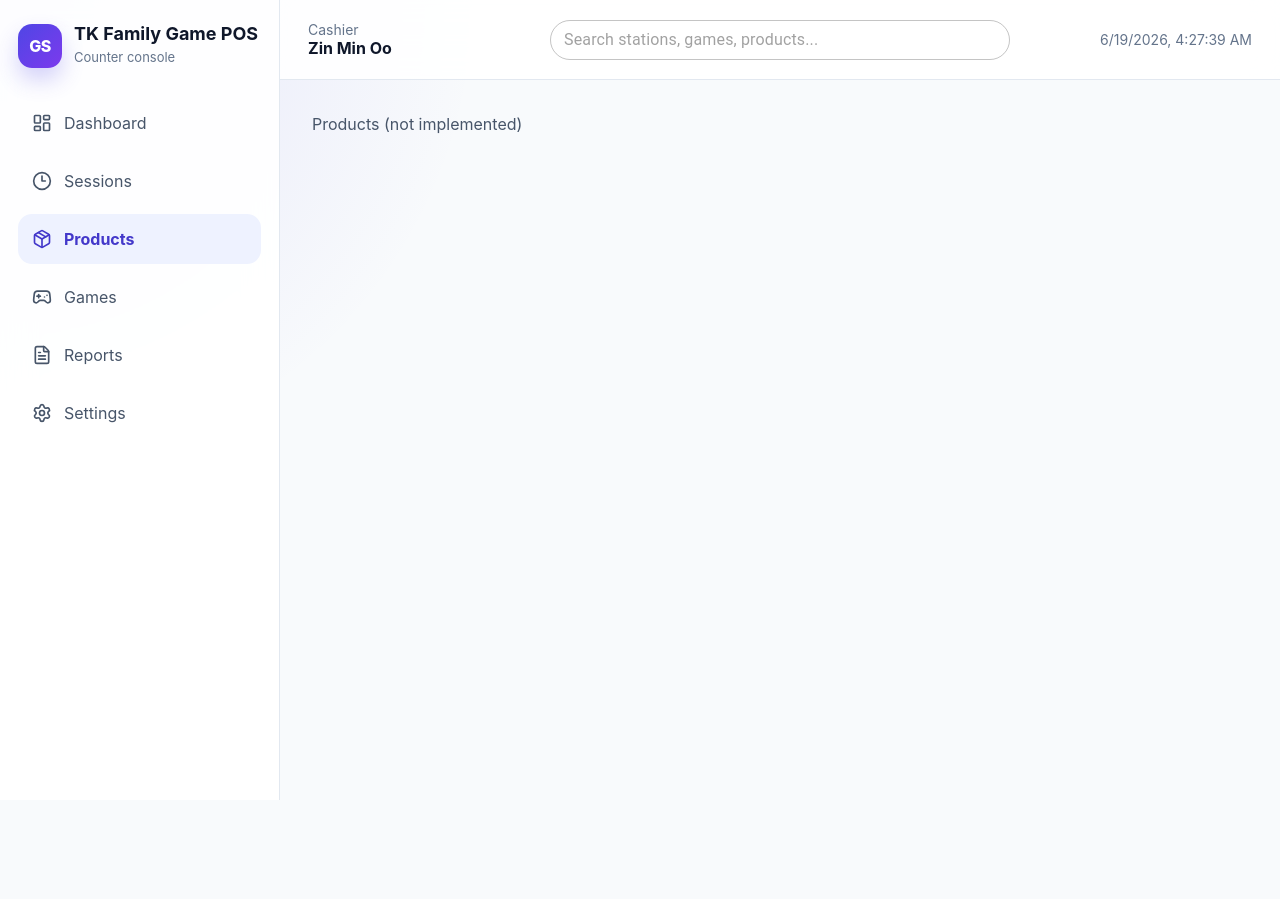
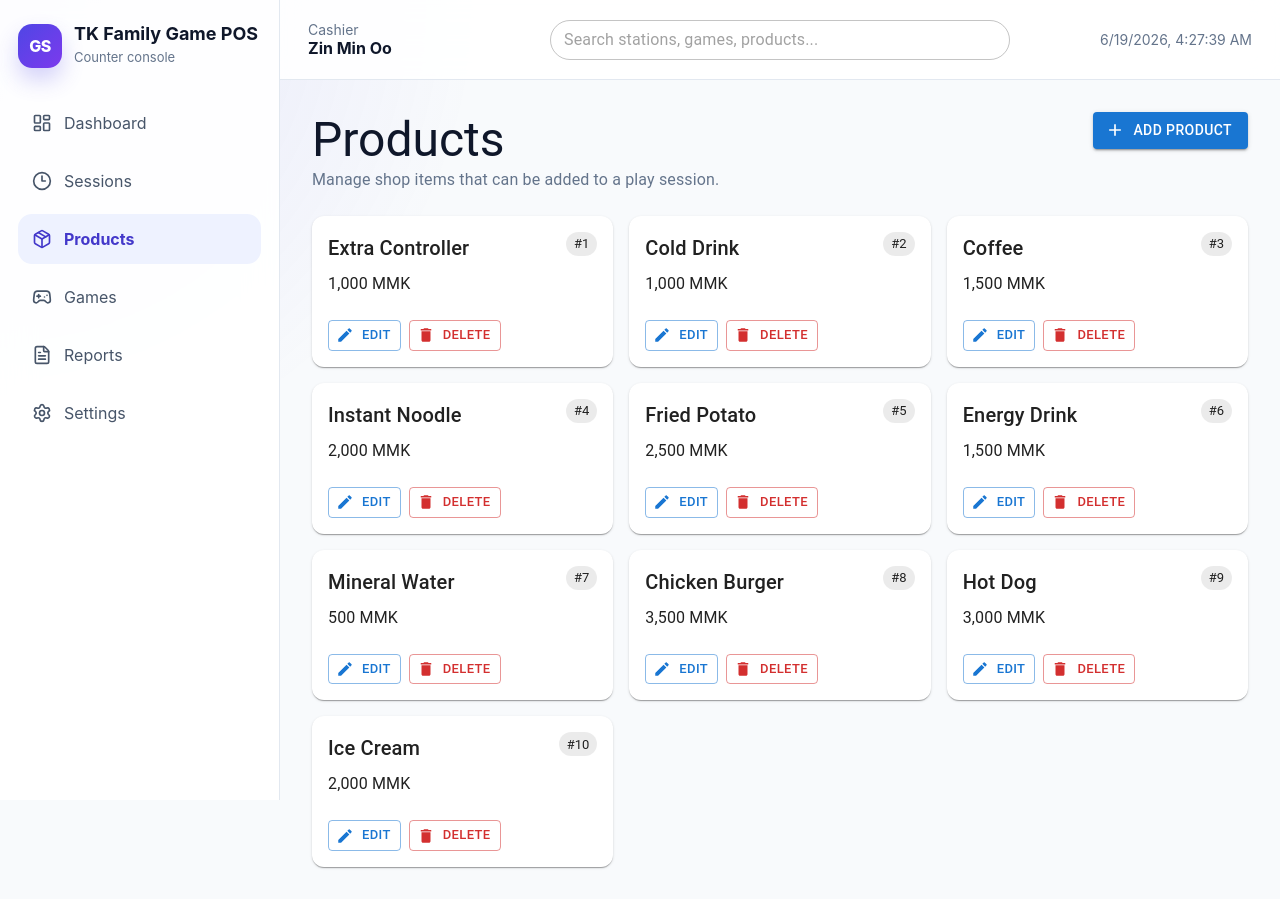
Before and after one commit to MinPhyoZaw/game-shop-pos, a React (Vite) app: page / in a window 1280 px wide. Both pictures are taken after a click on the button "Products". Before the commit the page ends 800 px from the top, so only its background shows below. Built offline with nearby package versions, Linux system fonts and the light colour scheme.

Commit message:
Fix products page navigation and controls

```diff
--- a/src/App.tsx
+++ b/src/App.tsx
@@ -1,6 +1,7 @@
 import MainLayout from "./layouts/MainLayout";
 import DashboardPage from "./pages/dashboard/DashboardPage";
 import SessionPage from "./pages/session/SessionPage";
+import ProductPage from "./pages/products/ProductPage";
 import { AppProvider, useApp } from "./context/AppContext";
 import { SessionProvider } from "./context/SessionContext";
 
@@ -11,7 +12,8 @@ function AppInner() {
     <MainLayout>
       {page === "Dashboard" && <DashboardPage />}
       {page === "Sessions" && <SessionPage />}
-      {page !== "Dashboard" && page !== "Sessions" && (
+      {page === "Products" && <ProductPage />}
+      {page !== "Dashboard" && page !== "Sessions" && page !== "Products" && (
         <div>{page} (not implemented)</div>
       )}
     </MainLayout>
--- a/src/pages/products/ProductPage.tsx
+++ b/src/pages/products/ProductPage.tsx
@@ -0,0 +1,216 @@
+import {
+  Box,
+  Button,
+  Card,
+  CardActions,
+  CardContent,
+  Chip,
+  Dialog,
+  DialogActions,
+  DialogContent,
+  DialogTitle,
+  TextField,
+  Typography,
+} from "@mui/material";
+import AddIcon from "@mui/icons-material/Add";
+import DeleteIcon from "@mui/icons-material/Delete";
+import EditIcon from "@mui/icons-material/Edit";
+import { useEffect, useMemo, useState } from "react";
+import { getProducts, type Product } from "../../services/productService";
+
+type ProductForm = {
+  id?: string;
+  name: string;
+  priceMmk: string;
+};
+
+const emptyForm: ProductForm = {
+  name: "",
+  priceMmk: "",
+};
+
+export default function ProductPage() {
+  const [products, setProducts] = useState<Product[]>([]);
+  const [form, setForm] = useState<ProductForm>(emptyForm);
+  const [isFormOpen, setIsFormOpen] = useState(false);
+
+  useEffect(() => {
+    getProducts().then(setProducts);
+  }, []);
+
+  const isEditing = Boolean(form.id);
+  const canSave = form.name.trim().length > 0 && Number(form.priceMmk) > 0;
+
+  const nextProductId = useMemo(() => {
+    const maxNumericId = products.reduce((max, product) => {
+      const parsedId = Number(product.id);
+      return Number.isFinite(parsedId) ? Math.max(max, parsedId) : max;
+    }, 0);
+
+    return String(maxNumericId + 1);
+  }, [products]);
+
+  const openAddProduct = () => {
+    setForm(emptyForm);
+    setIsFormOpen(true);
+  };
+
+  const openEditProduct = (product: Product) => {
+    setForm({
+      id: product.id,
+      name: product.name,
+      priceMmk: String(product.priceMmk),
+    });
+    setIsFormOpen(true);
+  };
+
+  const closeForm = () => {
+    setIsFormOpen(false);
+    setForm(emptyForm);
+  };
+
+  const saveProduct = () => {
+    if (!canSave) return;
+
+    const productData: Product = {
+      id: form.id ?? nextProductId,
+      name: form.name.trim(),
+      priceMmk: Number(form.priceMmk),
+    };
+
+    setProducts((currentProducts) => {
+      if (form.id) {
+        return currentProducts.map((product) =>
+          product.id === form.id ? productData : product,
+        );
+      }
+
+      return [productData, ...currentProducts];
+    });
+
+    closeForm();
+  };
+
+  const deleteProduct = (productId: string) => {
+    setProducts((currentProducts) =>
+      currentProducts.filter((product) => product.id !== productId),
+    );
+  };
+
+  return (
+    <>
+      <Box
+        sx={{
+          display: "flex",
+          justifyContent: "space-between",
+          alignItems: { xs: "flex-start", sm: "center" },
+          gap: 2,
+          mb: 3,
+          flexDirection: { xs: "column", sm: "row" },
+        }}
+      >
+        <Box>
+          <Typography variant="h3" component="h1" className="page-title">
+            Products
+          </Typography>
+          <Typography className="page-subtitle">
+            Manage shop items that can be added to a play session.
+          </Typography>
+        </Box>
+
+        <Button
+          variant="contained"
+          startIcon={<AddIcon />}
+          onClick={openAddProduct}
+          sx={{ alignSelf: { xs: "stretch", sm: "flex-start" } }}
+        >
+          Add Product
+        </Button>
+      </Box>
+
+      <Box
+        sx={{
+          display: "grid",
+          gridTemplateColumns: "repeat(auto-fill, minmax(240px, 1fr))",
+          gap: 2,
+        }}
+      >
+        {products.map((product) => (
+          <Card key={product.id} sx={{ borderRadius: 3, height: "100%" }}>
+            <CardContent>
+              <Box sx={{ display: "flex", justifyContent: "space-between", gap: 1 }}>
+                <Typography variant="h6">{product.name}</Typography>
+                <Chip label={`#${product.id}`} size="small" />
+              </Box>
+              <Typography color="text.secondary" sx={{ mt: 1 }}>
+                {product.priceMmk.toLocaleString()} MMK
+              </Typography>
+            </CardContent>
+
+            <CardActions sx={{ px: 2, pb: 2 }}>
+              <Button
+                variant="outlined"
+                size="small"
+                startIcon={<EditIcon />}
+                onClick={() => openEditProduct(product)}
+              >
+                Edit
+              </Button>
+              <Button
+                color="error"
+                variant="outlined"
+                size="small"
+                startIcon={<DeleteIcon />}
+                onClick={() => deleteProduct(product.id)}
+              >
+                Delete
+              </Button>
+            </CardActions>
+          </Card>
+        ))}
+      </Box>
+
+      {products.length === 0 && (
+        <div className="empty-state">No products yet. Add your first product.</div>
+      )}
+
+      <Dialog open={isFormOpen} onClose={closeForm} fullWidth maxWidth="xs">
+        <DialogTitle>{isEditing ? "Edit Product" : "Add Product"}</DialogTitle>
+        <DialogContent>
+          <Box sx={{ display: "flex", flexDirection: "column", gap: 2, mt: 1 }}>
+            <TextField
+              autoFocus
+              label="Product name"
+              value={form.name}
+              onChange={(event) =>
+                setForm((currentForm) => ({
+                  ...currentForm,
+                  name: event.target.value,
+                }))
+              }
+              fullWidth
+            />
+            <TextField
+              label="Price (MMK)"
+              type="number"
+              value={form.priceMmk}
+              onChange={(event) =>
+                setForm((currentForm) => ({
+                  ...currentForm,
+                  priceMmk: event.target.value,
+                }))
+              }
+              fullWidth
+            />
+          </Box>
+        </DialogContent>
+        <DialogActions>
+          <Button onClick={closeForm}>Cancel</Button>
+          <Button variant="contained" onClick={saveProduct} disabled={!canSave}>
+            Save
+          </Button>
+        </DialogActions>
+      </Dialog>
+    </>
+  );
+}
--- a/src/pages/session/SessionPage.tsx
+++ b/src/pages/session/SessionPage.tsx
@@ -2,15 +2,8 @@ import { Box, Typography, Card, CardContent, Button, Divider, Dialog, DialogTitl
 import { useSessions } from "../../context/SessionContext";
 import { useEffect, useState } from "react";
 
-function Duration({ start }: { start: number }) {
-  const [, setTick] = useState(0);
-
-  useEffect(() => {
-    const id = setInterval(() => setTick((t) => t + 1), 1000);
-    return () => clearInterval(id);
-  }, []);
-
-  const diff = Date.now() - start;
+function Duration({ start, now }: { start: number; now: number }) {
+  const diff = now - start;
   const sec = Math.floor(diff / 1000) % 60;
   const min = Math.floor(diff / 60000) % 60;
   const hr = Math.floor(diff / 3600000);
@@ -28,6 +21,12 @@ export default function SessionPage() {
   const { sessions, removeSession } = useSessions();
   const [checkoutSessionId, setCheckoutSessionId] = useState<string | null>(null);
   const [checkoutDone, setCheckoutDone] = useState(false);
+  const [now, setNow] = useState(() => Date.now());
+
+  useEffect(() => {
+    const id = setInterval(() => setNow(Date.now()), 1000);
+    return () => clearInterval(id);
+  }, []);
 
   const openCheckout = (id: string) => {
     setCheckoutSessionId(id);
@@ -57,7 +56,7 @@ export default function SessionPage() {
         )}
 
         {sessions.map((s) => {
-          const elapsedMs = Date.now() - s.startTime;
+          const elapsedMs = now - s.startTime;
           const minutes = Math.ceil(elapsedMs / 60000);
           const ratePerMinute = s.stationType === "PS4" ? 50 : s.stationType === "PS3" ? Math.round(2000 / 60) : 0;
           const playCost = minutes * ratePerMinute;
@@ -79,9 +78,9 @@ export default function SessionPage() {
                   <Divider sx={{ my: 1 }} />
 
                   <Typography>Duration</Typography>
-                  <Typography color="text.secondary"><Duration start={s.startTime} /></Typography>
+                  <Typography color="text.secondary"><Duration start={s.startTime} now={now} /></Typography>
 
-                  <Typography sx={{ mt: 1 }}>Item / Product qty: {s.items.reduce((a:any,b:any)=>a+b.qty,0)}</Typography>
+                  <Typography sx={{ mt: 1 }}>Item / Product qty: {s.items.reduce((total, item) => total + item.qty, 0)}</Typography>
                   <Typography>Total amount: {totalAmount.toLocaleString()} MMK</Typography>
 
                   <Box sx={{ display: "flex", gap: 1, mt: 2 }}>
@@ -103,7 +102,7 @@ export default function SessionPage() {
           <DialogContent>
             {checkoutSessionId && (() => {
               const s = sessions.find(x => x.id === checkoutSessionId)!;
-              const elapsedMs = Date.now() - s.startTime;
+              const elapsedMs = now - s.startTime;
               const minutes = Math.ceil(elapsedMs / 60000);
               const ratePerMinute = s.stationType === "PS4" ? 50 : s.stationType === "PS3" ? Math.round(2000 / 60) : 0;
               const playCost = minutes * ratePerMinute;
```
